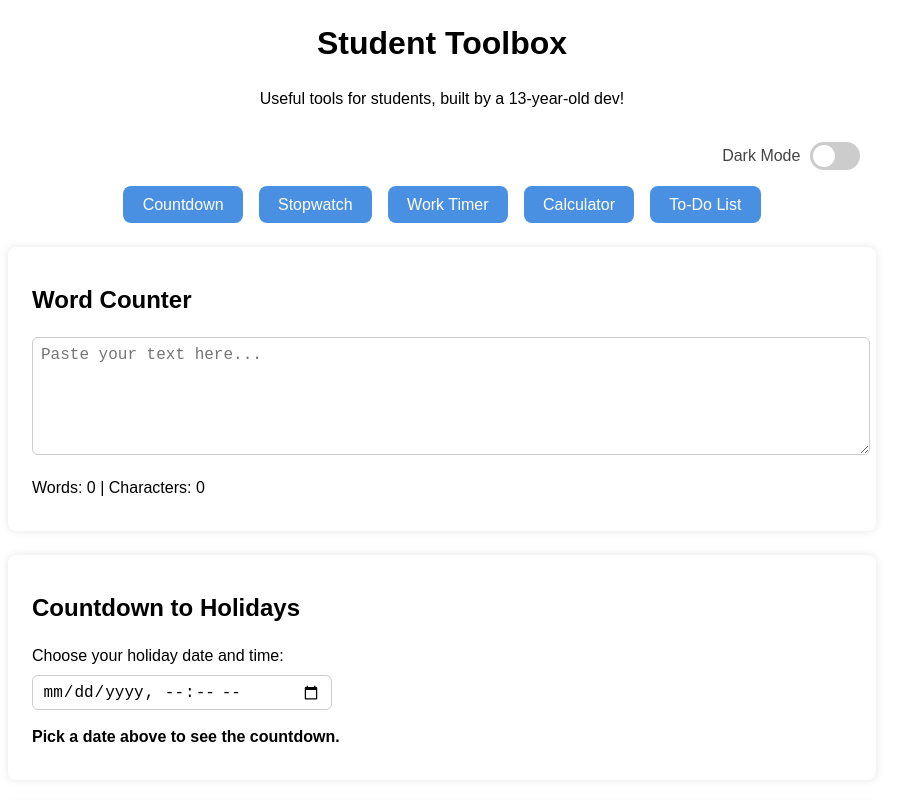
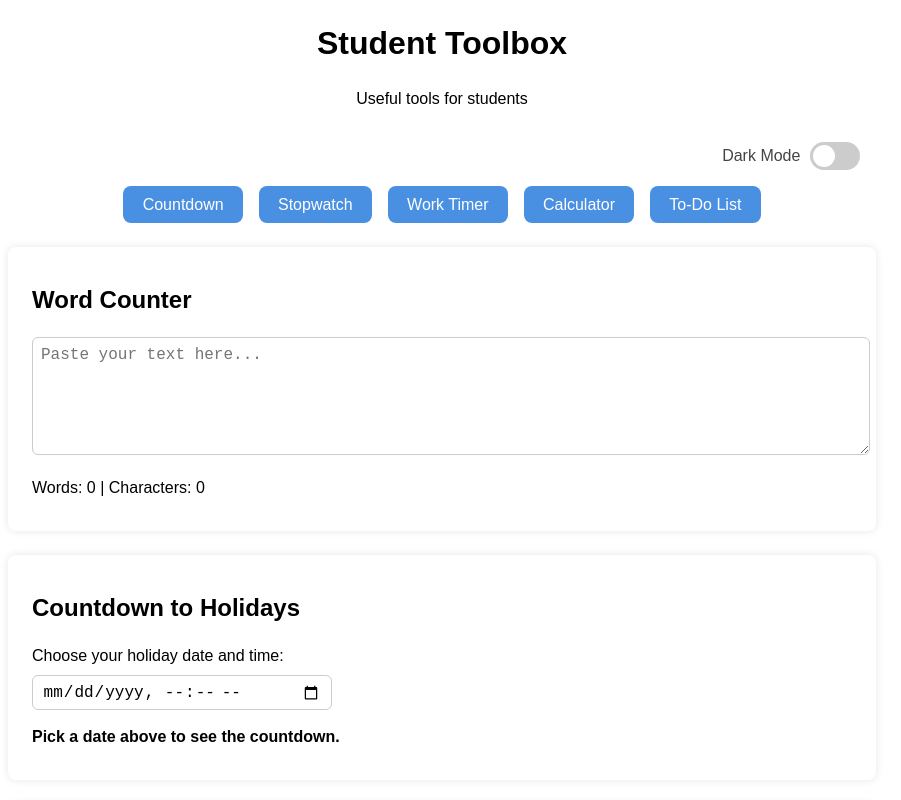
Before and after one commit to voltagedragonJX/student-toolbox, a plain HTML site: page index.html in a window 1280 px wide. Shown: the top 800 px of the page, without its empty margins (198-1099 px from the left). Drawn offline with Linux system fonts and the light colour scheme.

Commit message:
Update index.html

```diff
--- a/index.html
+++ b/index.html
@@ -10,7 +10,7 @@
 <body>
   <header>
     <h1>Student Toolbox</h1>
-    <p>Useful tools for students, built by a 13-year-old dev!</p>
+    <p>Useful tools for students</p>
   </header>
 
   <main>
```
